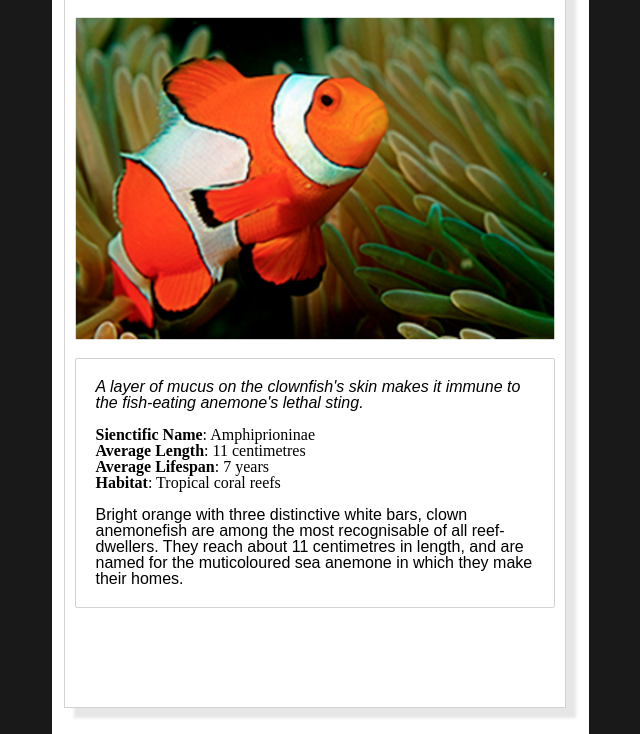
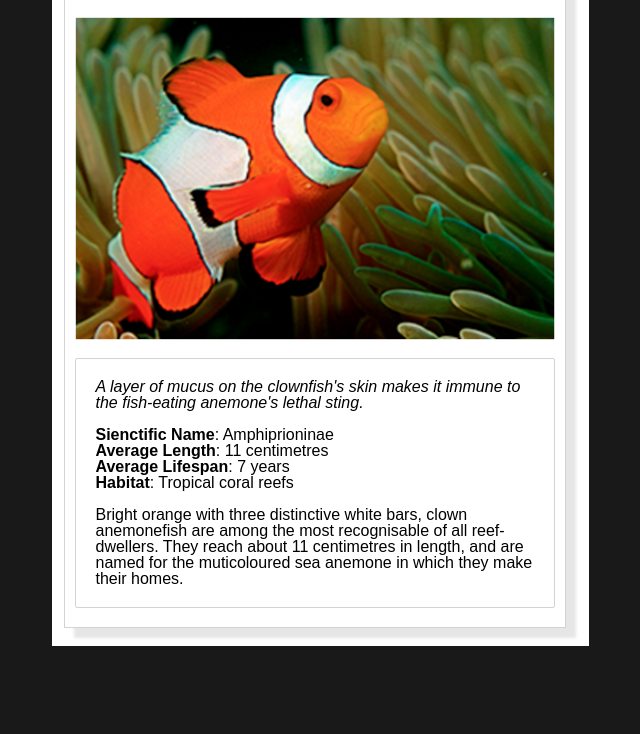
Before and after one commit to HaroldH2003/web-design-prework, a plain HTML site: page assignment-2/index.html in a window 1280 px wide. Shown: the part 66-800 px from the top of the page, without its empty margins (320-960 px from the left). Drawn offline with Linux system fonts and the light colour scheme.

Commit message:
a fix for style.css

```diff
--- a/assignment-2/style.css
+++ b/assignment-2/style.css
@@ -28,7 +28,7 @@ footer, header, hgroup, menu, nav, section {
 body {
 	line-height: 1;
     background-color: rgb(25, 25, 25);
-    font-family: serif;
+    font-family: 'Helvertica', sans-serif;
 }
 ol, ul {
 	list-style: none;
@@ -51,7 +51,7 @@ table {
 .container {
     background-color: white;
     width: 525px;
-    height: 788px;
+    height: 700px;
     padding: 12px 0px 0px 12px;
     margin: 0 auto;
 }
@@ -59,7 +59,7 @@ table {
 .content-holder {
     background-color: white;
     width: 490px;
-    height: 760px;
+    height: 680px;
     box-shadow: 10px 10px 3px #e6e6e6;
     border: solid 1px lightgrey;
     padding-left: 10px;
@@ -67,7 +67,6 @@ table {
 
 h2 {
     font-weight: 700;
-    font-family: 'Helvertica', sans-serif;
     font-size: 30px;
 }
 
```
